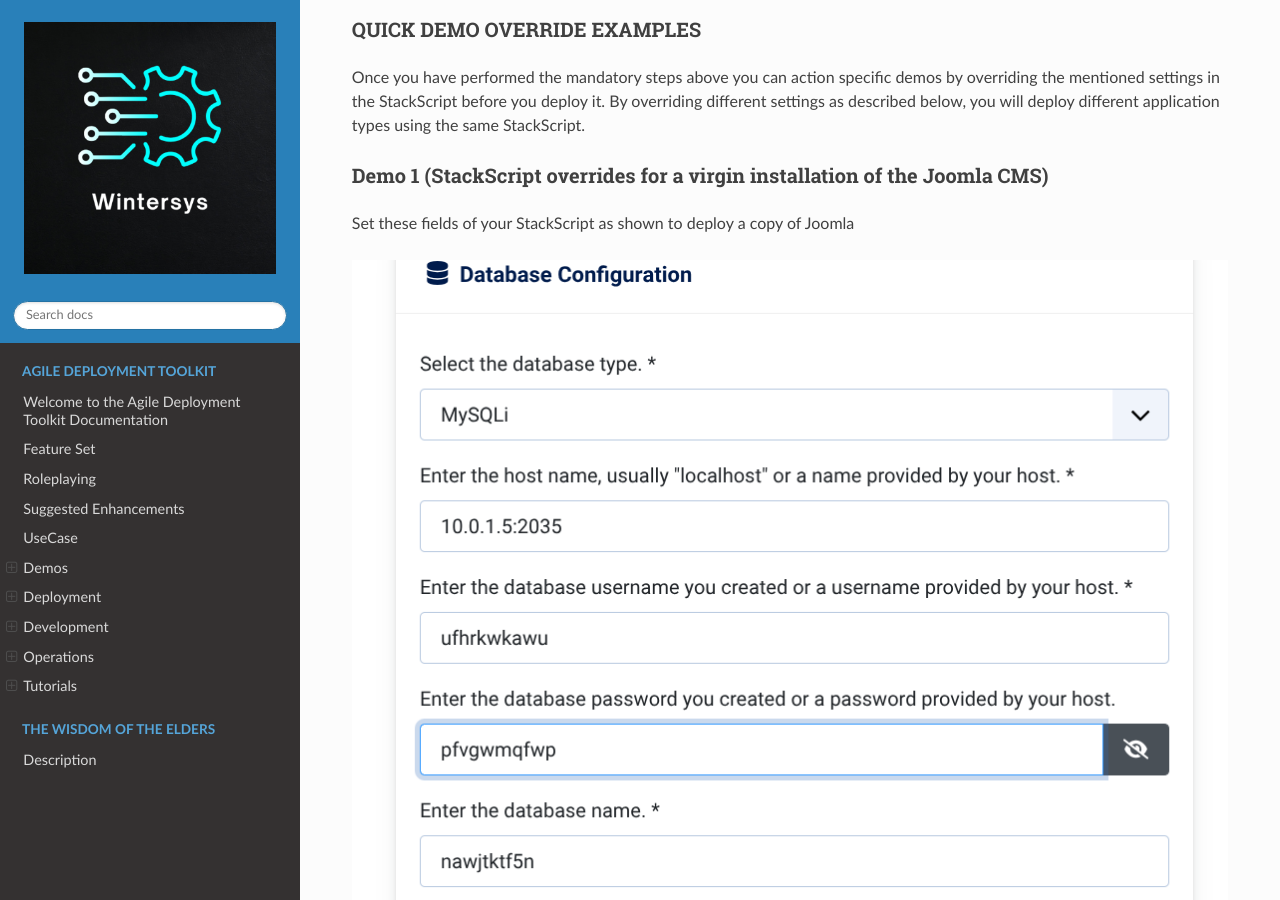
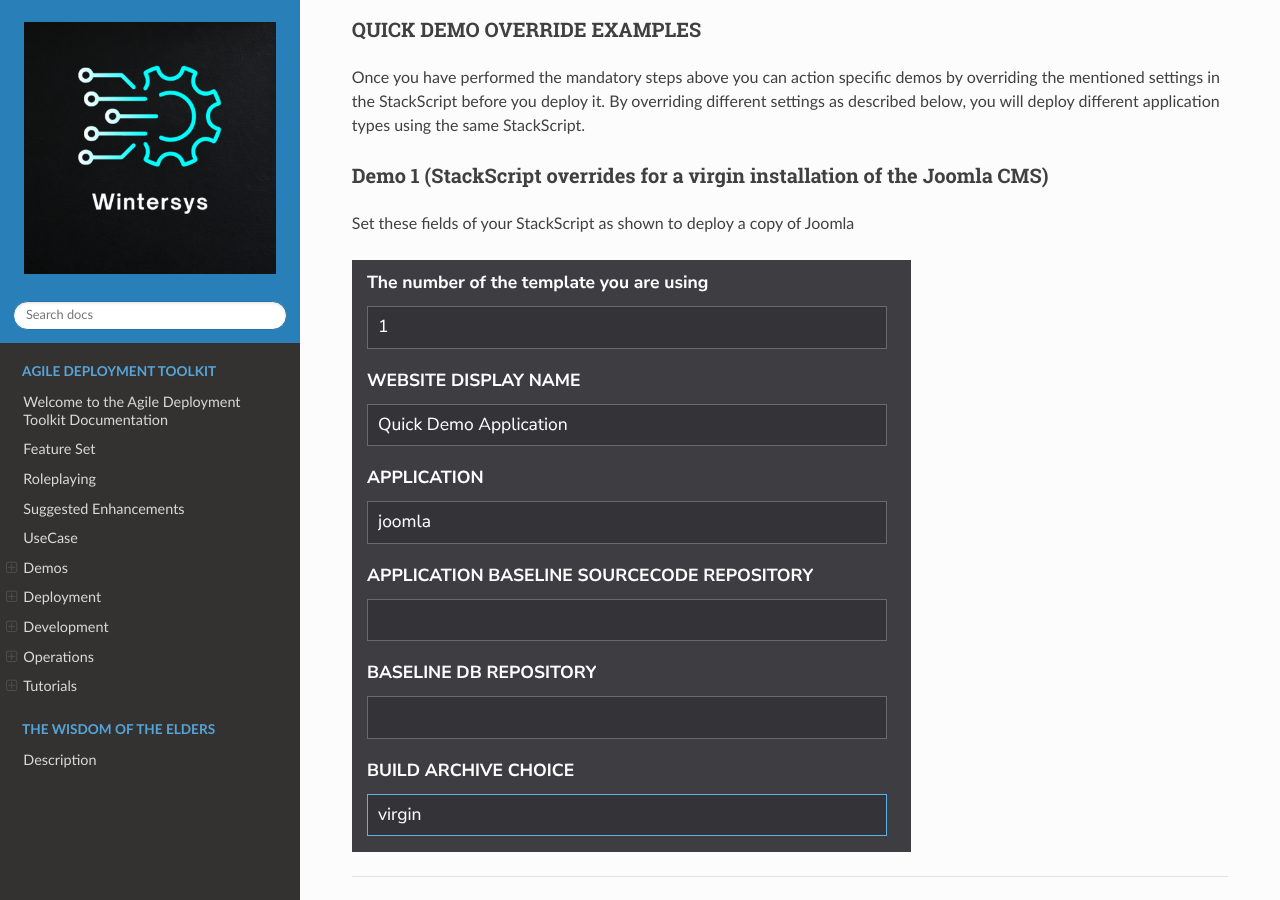
Before and after one commit to wintersys-dev/adt-documentation, an MkDocs documentation site: the page built from docs/Agile Deployment Toolkit/Demos/VirginCMSDemos.md, in a window 1280 px wide and 900 px high, scrolled down 302 px. Built offline with MkDocs 1.6.1, drawn with Linux system fonts in a browser that asks for light colours; nearby versions of some CDN libraries.

Commit message:
Update VirginCMSDemos.md

```diff
--- a/docs/Agile Deployment Toolkit/Demos/VirginCMSDemos.md
+++ b/docs/Agile Deployment Toolkit/Demos/VirginCMSDemos.md
@@ -14,7 +14,7 @@ Once you have performed the mandatory steps above you can action specific demos
 
 Set these fields of your StackScript as shown to deploy a copy of Joomla
 
-![](images/joomla.png "Joomla Install Screen")
+![](images/joomla-virgin.png "Joomla Install Screen")
 
 
 ----------------------
```
